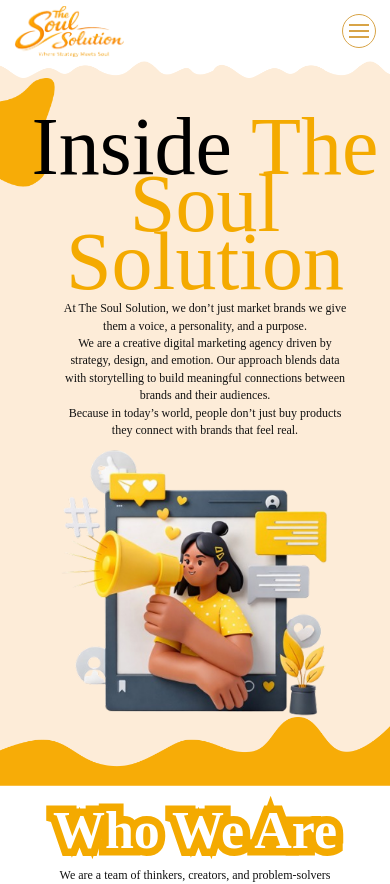
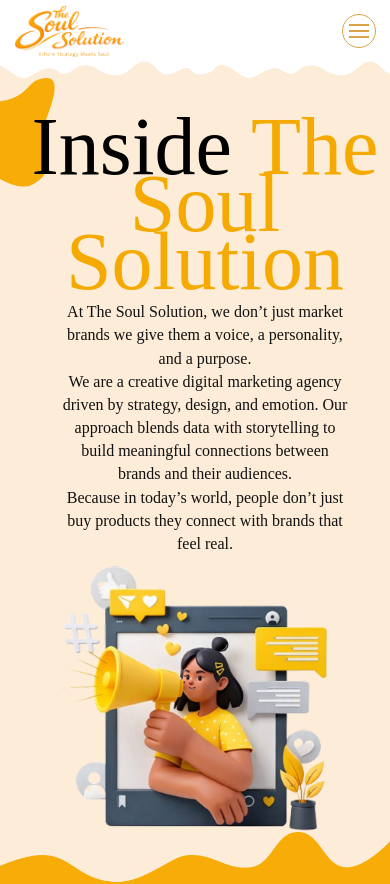
Before and after one commit to Kritikas8349/Digital_Marketing, a React (Vite) app: page /about in a window 390 px wide. Shown: the top 884 px of the page. Built offline with nearby package versions, Linux system fonts and the light colour scheme; a web font is replaced by a local one.

Commit message:
font issue

```diff
--- a/src/pages/About.css
+++ b/src/pages/About.css
@@ -201,7 +201,7 @@
     }
 
     .about-content p {
-        font-size: 14px;
+        font-size: 16px;
         line-height: 1.45;
         max-width: 340px;
         margin: auto;
@@ -236,7 +236,7 @@
     }
 
     .about-content p {
-        font-size: 12px;
+        font-size: 16px;
         max-width: 290px;
     }
 
```
